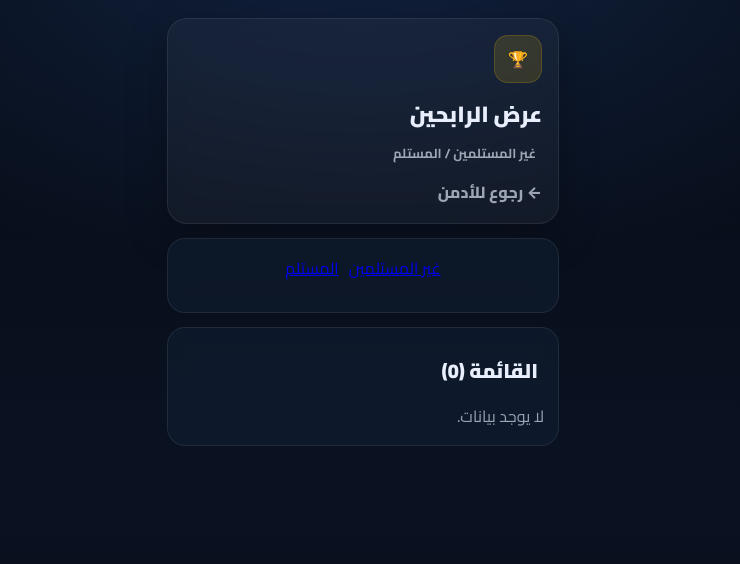
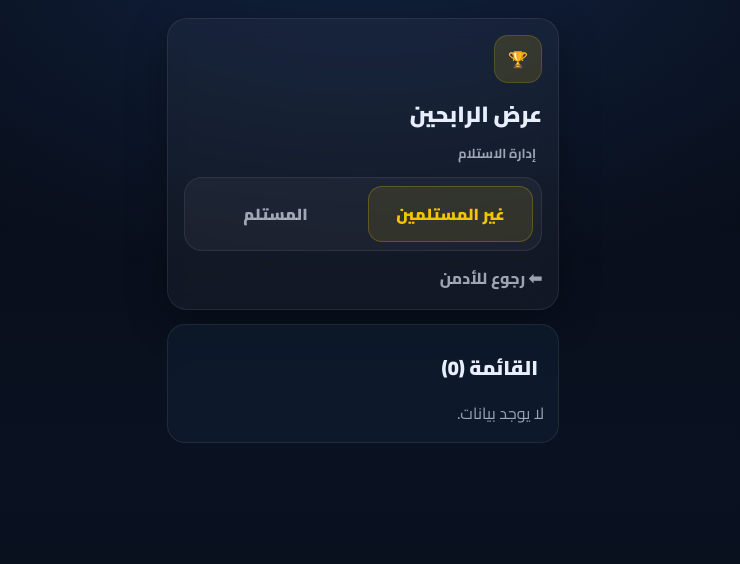
Before and after one commit to msoas2026-png/fadel-site, a Flask app: page /admin/winners in a window 1280 px wide. Shown: the top 564 px of the page, without its empty margins (277-1017 px from the left). Run offline with Flask 3, Linux system fonts and the light colour scheme; a user stored in the database is signed in; data comes from the database, SQL or seed files in the repository; some libraries are stand-ins or nearby versions.

Commit message:
Update admin_winners.html

```diff
--- a/templates/admin_winners.html
+++ b/templates/admin_winners.html
@@ -9,47 +9,147 @@
   <link rel="preconnect" href="https://fonts.gstatic.com" crossorigin>
   <link href="https://fonts.googleapis.com/css2?family=Cairo:wght@400;600;700;800;900&display=swap" rel="stylesheet">
   <link rel="stylesheet" href="{{ url_for('static', filename='css/theme.css') }}">
+
+  <style>
+    /* تحسينات بسيطة بدون ما نكسر theme */
+    .tabs{
+      display:flex; gap:10px; margin-top:12px;
+      background:rgba(255,255,255,.04);
+      border:1px solid rgba(255,255,255,.08);
+      padding:8px; border-radius:18px;
+    }
+    .tab{
+      flex:1; text-align:center; padding:12px 10px;
+      border-radius:14px;
+      text-decoration:none;
+      font-weight:900;
+      color:var(--muted);
+      border:1px solid transparent;
+      background:transparent;
+    }
+    .tab.active{
+      color:#f5c400;
+      background:rgba(245,196,0,.10);
+      border-color:rgba(245,196,0,.25);
+    }
+
+    .winner-card{
+      display:flex; align-items:center; gap:12px;
+      padding:14px; text-align:right;
+    }
+
+    .thumb{
+      width:64px; height:64px; border-radius:16px;
+      overflow:hidden; flex:0 0 64px;
+      background:rgba(255,255,255,.06);
+      border:1px solid rgba(255,255,255,.08);
+      display:flex; align-items:center; justify-content:center;
+    }
+    .thumb img{width:100%; height:100%; object-fit:cover;}
+
+    .meta{flex:1; min-width:0;}
+    .meta .name{font-weight:900; font-size:18px; white-space:nowrap; overflow:hidden; text-overflow:ellipsis;}
+    .meta .line{margin-top:6px; opacity:.85; font-weight:700; font-size:13px; white-space:nowrap; overflow:hidden; text-overflow:ellipsis;}
+    .meta .date{margin-top:8px; opacity:.7; font-weight:700; font-size:12px;}
+
+    .side{
+      display:flex; flex-direction:column; align-items:flex-start; gap:10px;
+      flex:0 0 auto;
+    }
+
+    .badge{
+      display:inline-flex; align-items:center; gap:8px;
+      padding:8px 12px; border-radius:999px;
+      font-weight:900; font-size:12px;
+      border:1px solid rgba(255,255,255,.10);
+      background:rgba(255,255,255,.05);
+      white-space:nowrap;
+    }
+    .badge.pending{border-color:rgba(248,113,113,.28); background:rgba(248,113,113,.10); color:#ffb3b3;}
+    .badge.delivered{border-color:rgba(52,211,153,.28); background:rgba(52,211,153,.10); color:#aaffc3;}
+
+    .btn-small{
+      padding:10px 12px;
+      border-radius:14px;
+      font-weight:900;
+      border:1px solid rgba(255,255,255,.10);
+      background:rgba(255,255,255,.06);
+      color:inherit;
+      cursor:pointer;
+      white-space:nowrap;
+    }
+    .btn-small.primary{
+      border-color:rgba(245,196,0,.30);
+      background:rgba(245,196,0,.12);
+      color:#f5c400;
+    }
+
+    /* Flash box */
+    .flash{
+      margin-top:12px;
+      padding:12px 14px;
+      border-radius:16px;
+      border:1px solid rgba(255,255,255,.10);
+      background:rgba(255,255,255,.05);
+      font-weight:800;
+    }
+    .flash.ok{border-color:rgba(52,211,153,.25); background:rgba(52,211,153,.10); color:#aaffc3;}
+    .flash.err{border-color:rgba(248,113,113,.25); background:rgba(248,113,113,.10); color:#ffb3b3;}
+
+    /* Modal */
+    .modal-backdrop{
+      position:fixed; inset:0; z-index:9999;
+      background:rgba(0,0,0,.55);
+      display:none; align-items:center; justify-content:center;
+      padding:16px;
+    }
+    .modal{
+      width:min(440px, 100%);
+      border-radius:20px;
+      border:1px solid rgba(255,255,255,.12);
+      background:rgba(15,27,44,.95);
+      box-shadow:0 24px 60px rgba(0,0,0,.45);
+      padding:16px;
+    }
+    .modal-title{font-size:18px; font-weight:900; margin:0;}
+    .modal-text{margin-top:10px; opacity:.85; font-weight:700; line-height:1.7; white-space:pre-line;}
+    .modal-actions{display:flex; gap:10px; margin-top:14px;}
+    .modal-actions .btn-small{flex:1;}
+  </style>
 </head>
 
 <body>
   <div class="mobile-wrap">
 
-  <!-- رأس الصفحة -->
     <div class="top-card">
       <div class="badge-icon">🏆</div>
       <div style="margin-top:10px;">
         <div class="page-title">عرض الرابحين</div>
-      <div class="page-subtitle">غير المستلمين / المستلم</div>
+        <div class="page-subtitle">إدارة الاستلام</div>
+      </div>
+
+      <div class="tabs">
+        <a class="tab {{ 'active' if status_filter=='pending' else '' }}"
+           href="{{ url_for('admin_winners', status='pending') }}">غير المستلمين</a>
+        <a class="tab {{ 'active' if status_filter=='delivered' else '' }}"
+           href="{{ url_for('admin_winners', status='delivered') }}">المستلم</a>
       </div>
 
       <div style="margin-top:12px;">
         <a href="{{ url_for('admin_dashboard') }}"
-         style="color:var(--muted);text-decoration:none;font-weight:800;">
-        ← رجوع للأدمن
-      </a>
+           style="color:var(--muted);text-decoration:none;font-weight:800;">⬅ رجوع للأدمن</a>
       </div>
     </div>
 
+    <!-- رسائل الفلاش -->
+    {% with messages = get_flashed_messages(with_categories=true) %}
+      {% if messages %}
+        {% for cat, msg in messages %}
+          <div class="flash {{ 'ok' if cat=='ok' else 'err' }}">{{ msg }}</div>
+        {% endfor %}
+      {% endif %}
+    {% endwith %}
 
-  <!-- الفلاتر -->
-  <div class="section">
-    <div style="display:flex;gap:10px;justify-content:center;margin-bottom:15px;">
-
-      <a href="{{ url_for('admin_winners', status='pending') }}"
-         class="btn {{ 'primary' if status_filter=='pending' else '' }}">
-        غير المستلمين
-      </a>
-
-      <a href="{{ url_for('admin_winners', status='delivered') }}"
-         class="btn {{ 'primary' if status_filter=='delivered' else '' }}">
-        المستلم
-      </a>
-
-    </div>
-  </div>
-
-
-  <!-- القائمة -->
     <div class="section">
       <div class="section-title">القائمة ({{ winners|length }})</div>
 
@@ -58,61 +158,87 @@
       {% endif %}
 
       {% for w in winners %}
-      <div class="quick-item" style="padding:14px;text-align:right;">
+        <div class="quick-item winner-card">
 
-        <!-- الاسم -->
-        <div style="font-weight:900;font-size:18px;">
-          👤 {{ w.tech_name }}
-        </div>
-
-        <!-- اسم الهدية -->
-        <div class="muted small" style="margin-top:6px;">
-          🎁 {{ w.gift_name }}
-        </div>
-
-        <!-- التاريخ -->
-        <div class="muted small" style="margin-top:6px;">
-          📅 {{ w.won_at }}
-        </div>
-
-        <!-- صورة الهدية -->
-        {% if w.image_filename %}
-          <div style="margin-top:10px;">
-            <img src="{{ gift_image_url(w.image_filename) }}"
-                 style="width:70px;height:70px;border-radius:10px;object-fit:cover;">
-          </div>
-        {% endif %}
-
-        <!-- الحالة -->
-        <div style="margin-top:12px;">
-          {% if (w.status or 'pending') == 'pending' %}
-            <span class="btn" style="background:#442e2e;color:#ffb3b3;">
-              ⏳ غير مستلم
-            </span>
+          <!-- صورة -->
+          <div class="thumb">
+            {% set img = gift_image_url(w.image_filename) if w.image_filename else None %}
+            {% if img %}
+              <img src="{{ img }}" alt="gift">
             {% else %}
-            <span class="btn" style="background:#1e3f2d;color:#aaffc3;">
-              ✅ مستلم
-            </span>
+              <span style="opacity:.65;font-size:22px;">🎁</span>
             {% endif %}
           </div>
 
-        <!-- زر التأكيد فقط لغير المستلمين -->
+          <!-- معلومات -->
+          <div class="meta">
+            <div class="name">👤 {{ w.tech_name }}</div>
+            <div class="line">🎁 {{ w.gift_name }}</div>
+            <div class="date">📅 {{ w.won_at }}</div>
+          </div>
+
+          <!-- الحالة + زر -->
+          <div class="side">
             {% if (w.status or 'pending') == 'pending' %}
-          <div style="margin-top:12px;">
-            <form method="post"
-                  action="{{ url_for('admin_mark_delivered', redemption_id=w.redemption_id) }}"
-                  onsubmit="return confirm('هل أنت متأكد من تأكيد الاستلام؟\nالرابح: {{ w.tech_name }}\nالهدية: {{ w.gift_name }}');">
-              <button class="btn primary" type="submit">
+              <span class="badge pending">⏳ غير مستلم</span>
+
+              <!-- فورم مخفي (نرسله من المودال) -->
+              <form id="deliverForm{{ w.redemption_id }}"
+                    method="post"
+                    action="{{ url_for('admin_mark_delivered', redemption_id=w.redemption_id) }}"></form>
+
+              <button class="btn-small primary" type="button"
+                      onclick="openConfirm('{{ w.redemption_id }}', '{{ w.tech_name|e }}', '{{ w.gift_name|e }}')">
                 تأكيد الاستلام
               </button>
-            </form>
+            {% else %}
+              <span class="badge delivered">✅ مستلم</span>
+            {% endif %}
           </div>
-        {% endif %}
 
         </div>
       {% endfor %}
     </div>
 
   </div>
+
+  <!-- Modal تأكيد حلو -->
+  <div id="modalBackdrop" class="modal-backdrop" onclick="closeModal(event)">
+    <div class="modal" onclick="event.stopPropagation()">
+      <h3 class="modal-title">تأكيد الاستلام</h3>
+      <div id="modalText" class="modal-text"></div>
+
+      <div class="modal-actions">
+        <button class="btn-small" type="button" onclick="hideModal()">إلغاء</button>
+        <button class="btn-small primary" type="button" onclick="confirmDeliver()">نعم، تأكيد</button>
+      </div>
+    </div>
+  </div>
+
+  <script>
+    let _targetFormId = null;
+
+    function openConfirm(id, techName, giftName){
+      _targetFormId = "deliverForm" + id;
+      document.getElementById("modalText").textContent =
+        `هل أنت متأكد من تأكيد الاستلام؟\n\nالرابح: ${techName}\nالهدية: ${giftName}`;
+      document.getElementById("modalBackdrop").style.display = "flex";
+    }
+
+    function hideModal(){
+      document.getElementById("modalBackdrop").style.display = "none";
+      _targetFormId = null;
+    }
+
+    function closeModal(e){
+      if(e.target.id === "modalBackdrop") hideModal();
+    }
+
+    function confirmDeliver(){
+      if(!_targetFormId) return;
+      const f = document.getElementById(_targetFormId);
+      if(f) f.submit();
+    }
+  </script>
 </body>
 </html>
```
Lines whose indentation alone changed are shown as unchanged.
